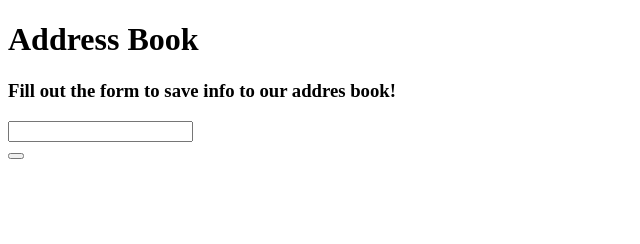
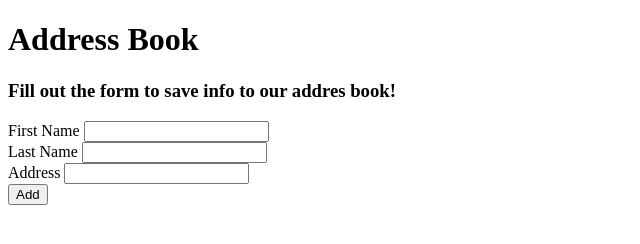
Before and after one commit to charcar/addressbookfinal, a plain HTML site: page index.html in a window 1280 px wide. Shown: the whole page, without its empty margins (0-640 px from the left). Drawn offline with Linux system fonts and the light colour scheme.

```diff
--- a/index.html
+++ b/index.html
@@ -9,13 +9,24 @@
     <h3>Fill out the form to save info to our addres book!</h3>
 
     <div class="container">
-      <form id="book">
+      <form id="new-contact">
+
         <div class="form-group">
-          <label for="userInput"></label>
-          <input type="text" name="input" id="number">
+          <label for="new-first-name">First Name</label>
+          <input type="text" class="form-control" id="new-first-name">
+        </div>
 
+        <div class="form-group">
+          <label for="new-last-name">Last Name</label>
+          <input type="text" class="form-control" id="new-last-name">
         </div>
-        <button class="btn btn-danger" type="submit"></button>
+
+        <div class="form-group">
+          <label for="new-address">Address</label>
+          <input type="text" class="form-control" id="new-address">
+        </div>
+
+        <button class="btn btn-danger" type="submit">Add</button>
       </form>
     </div>
 
```
Also changed, not shown: js/scripts.js (+21 -2 lines).
